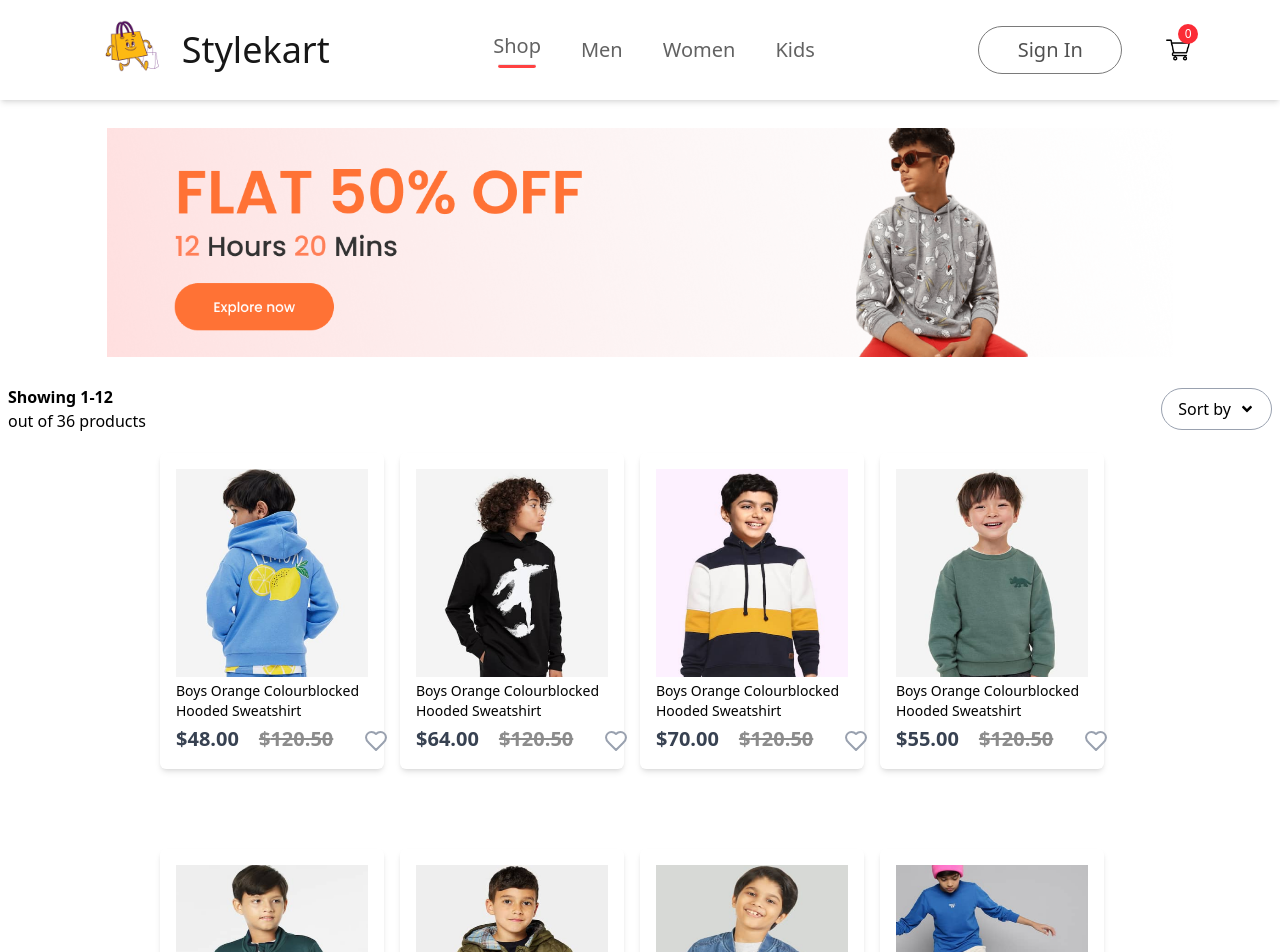
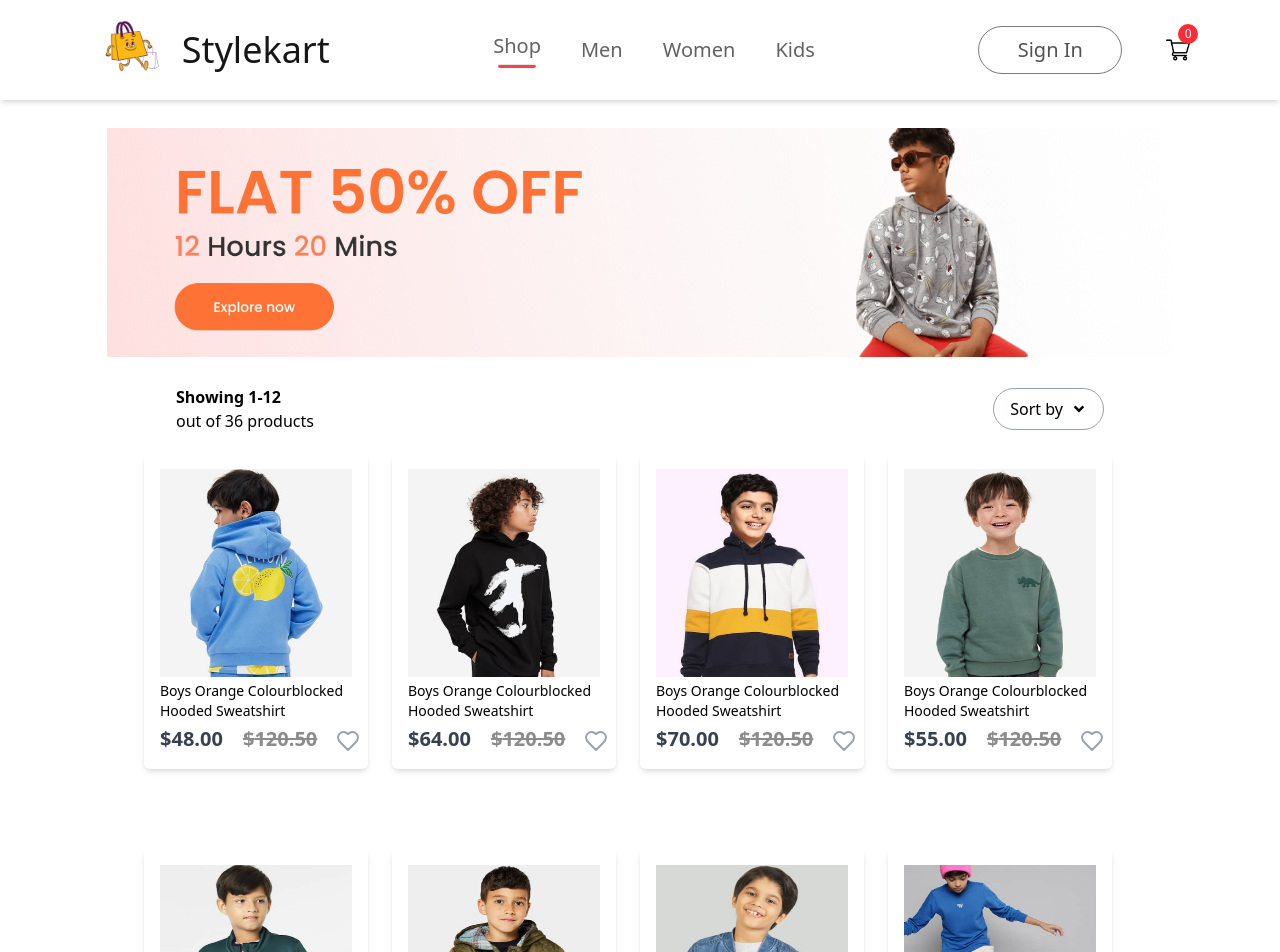
Before and after one commit to rdxnandi/ecommerce-website, a React (Vite) app: page /kids in a window 1280 px wide. Shown: the top 952 px of the page. Built offline with nearby package versions, Linux system fonts and the light colour scheme; no server answers.

Commit message:
minor changes

```diff
--- a/src/components/Items.jsx
+++ b/src/components/Items.jsx
@@ -16,7 +16,7 @@ function Items(props) {
         />
       </Link>
       <button
-        className="text-gray-300 w-2 lg:text-4xl absolute bottom-4 right-5 lg:right-3 cursor-pointer"
+        className="text-gray-300 w-2 lg:text-4xl absolute bottom-4 right-5 lg:right-6 cursor-pointer"
         onClick={(e) => {
           e.preventDefault();
           setLiked(!liked);
--- a/src/pages/ShopCategory.jsx
+++ b/src/pages/ShopCategory.jsx
@@ -13,14 +13,14 @@ function ShopCategory(props) {
         src={props.banner}
         alt={props.banner}
       />
-      <div className="flex mx-2 lh:mx-44 my-0 justify-between items-center">
+      <div className="flex mx-2 lg:mx-44 my-0 justify-between items-center">
         <p>
           <span className="font-semibold block">Showing 1-12</span> out of 36
           products
         </p>
         <SortButton />
       </div>
-      <div className="lg:mx-40 my-5 grid grid-cols-2 lg:grid-cols-4 gap-y-20">
+      <div className="lg:mx-36 my-5 grid grid-cols-2 lg:grid-cols-4 gap-y-20">
         {all_product.map((item, i) => {
           if (props.category === item.category) {
             return (
```
